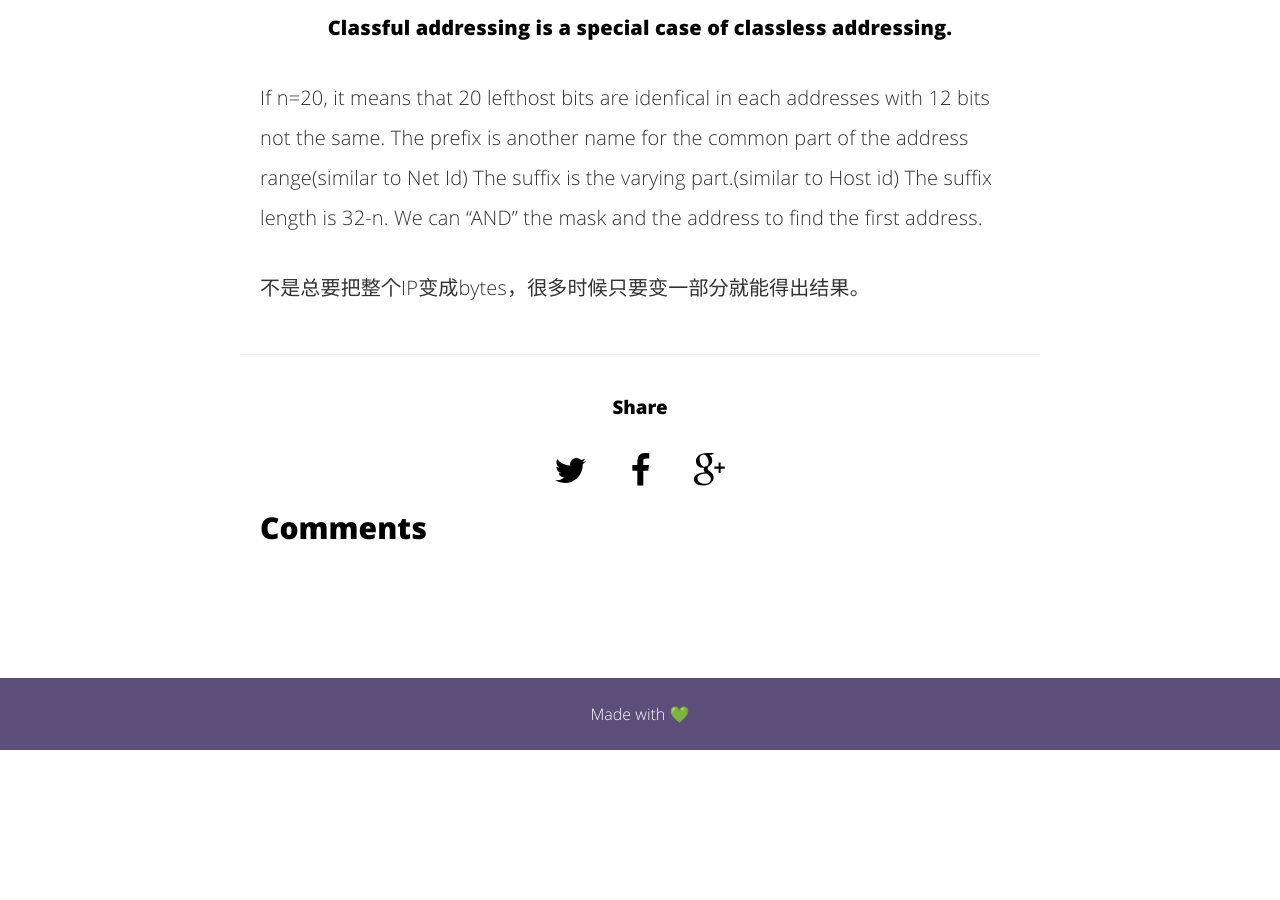
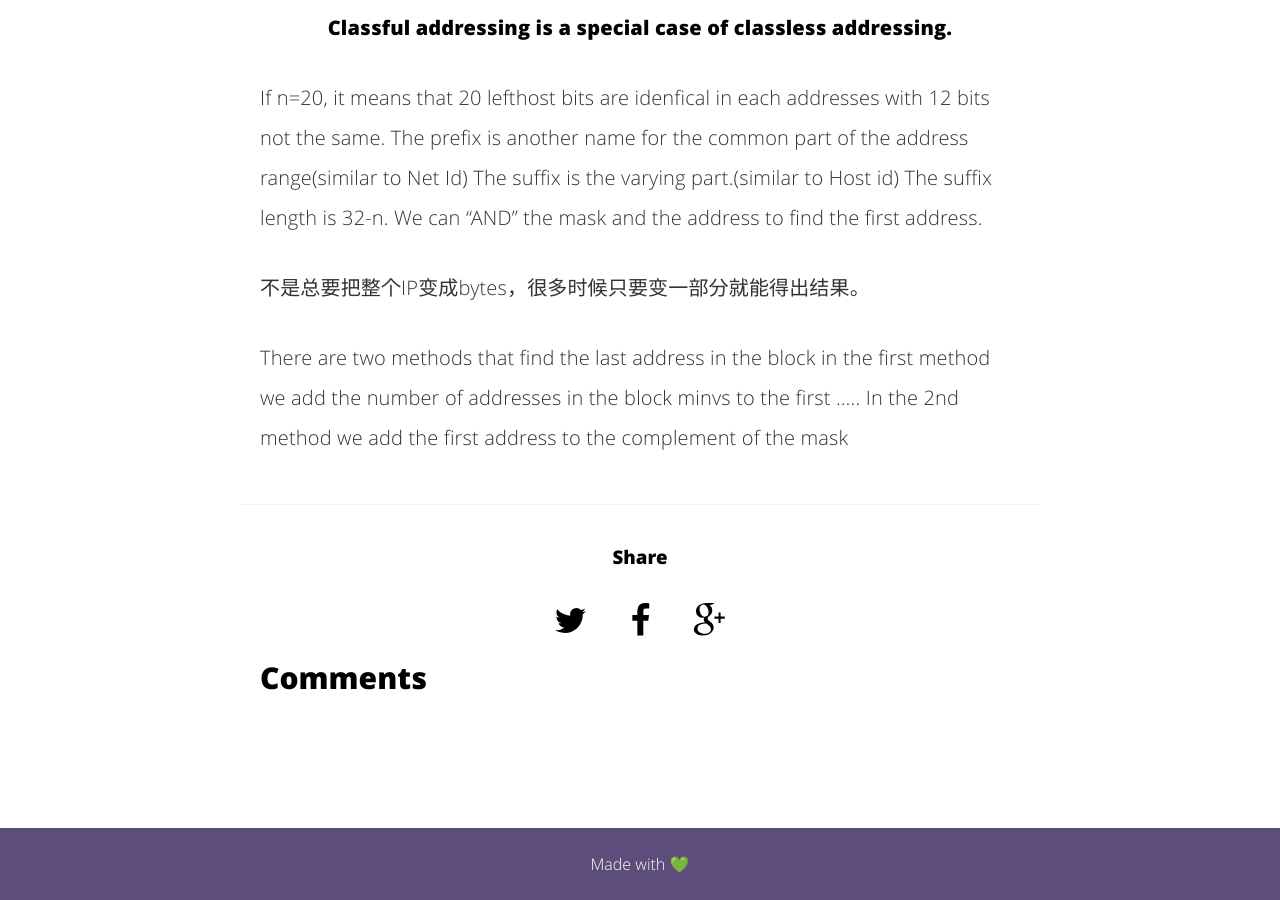
Before and after one commit to GSephrioth/gsephrioth.github.com, a Jekyll site: the page built from _posts/2017-01-19-Internet-communication-Class-Notes.md, in a window 1280 px wide and 900 px high, scrolled down 23797 px. Built offline with Jekyll 4.4.1, drawn with Linux system fonts in a browser that asks for light colours; comment, search, counter and statistics services are not loaded; before the commit the page ends 24547 px from its top, so only the background shows below that.

```diff
--- a/_posts/2017-01-19-Internet-communication-Class-Notes.md
+++ b/_posts/2017-01-19-Internet-communication-Class-Notes.md
@@ -448,3 +448,6 @@ The suffix is the varying part.(similar to Host id) The suffix length is 32-n.
 We can "AND" the mask and the address to find the first address.
 
 不是总要把整个IP变成bytes，很多时候只要变一部分就能得出结果。
+
+There are two methods that find the last address in the block in the first method we add the number of addresses in the block minvs to the first .....
+In the 2nd method we add the first address to the complement of the mask
```
Also changed, not shown: _includes/comments.html (+4 -4 lines), _posts/2016-12-28-difference-between-Champagne-Red-White.md (+1 -0 lines), _posts/2017-01-05-build-github-page.md (+1 -0 lines), _posts/2017-01-20-Data-Minging-Notes.md (+1 -0 lines).
